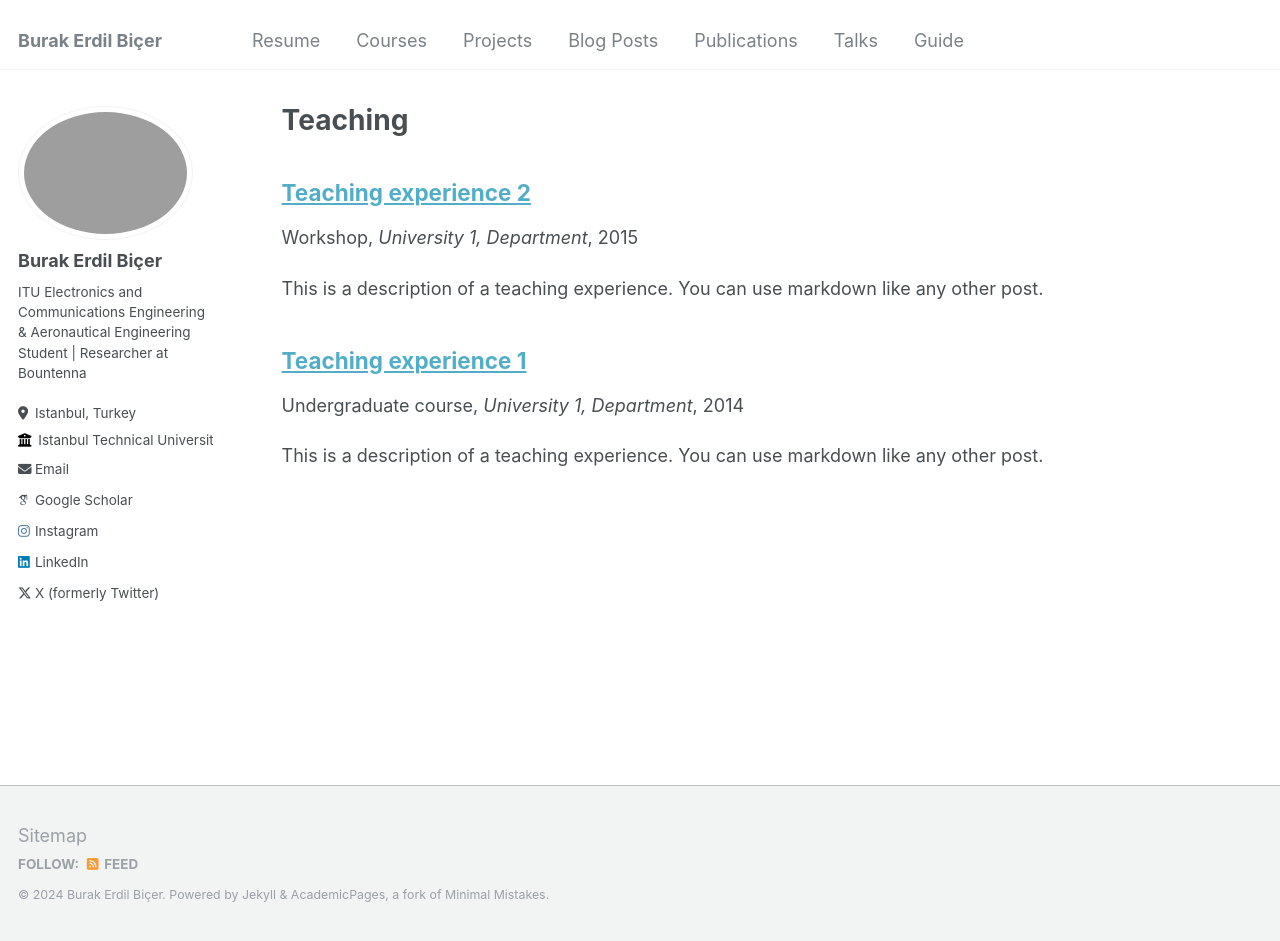
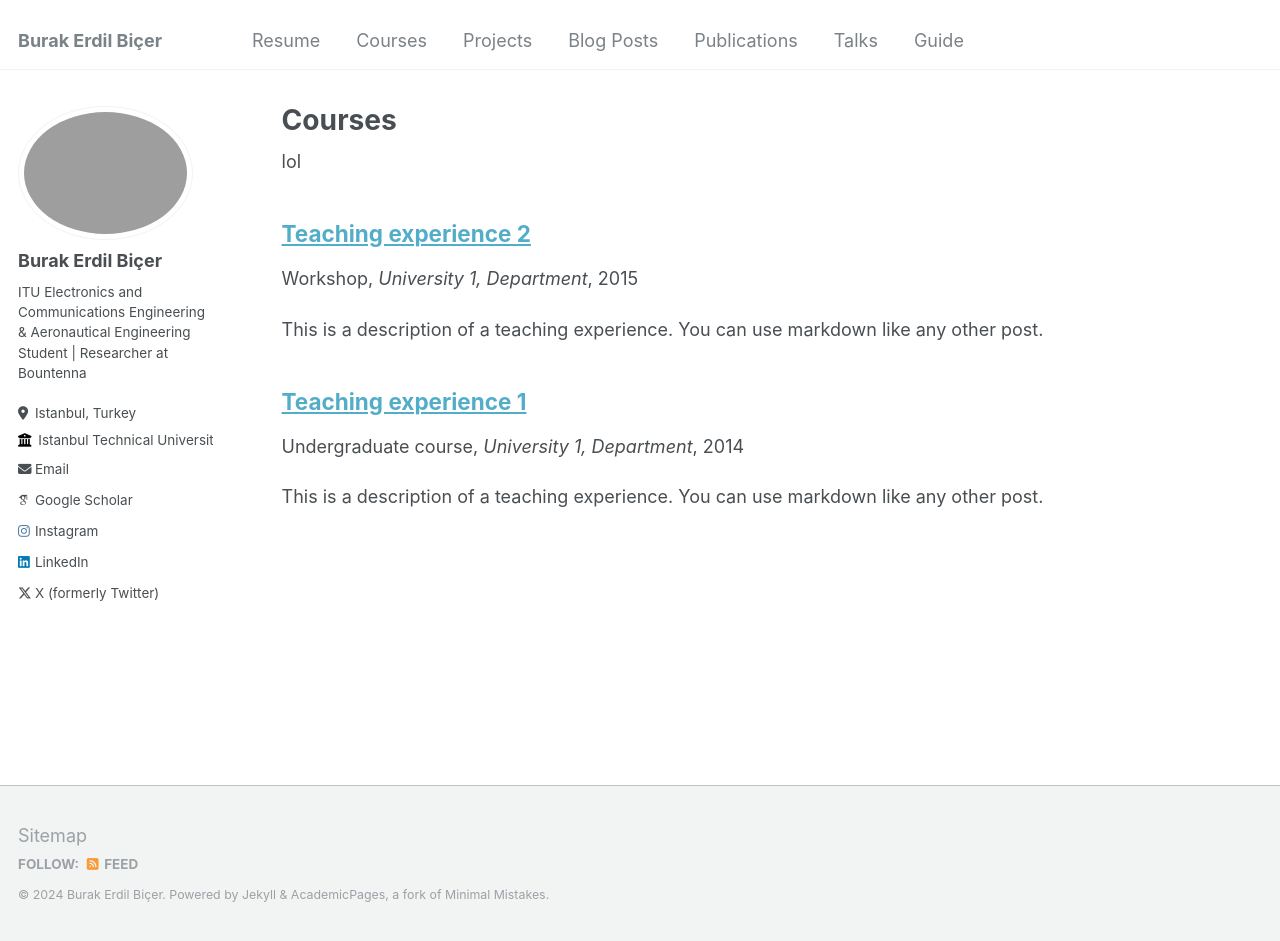
Before and after one commit to burakerdilb/burakerdilb.github.io, a Jekyll site: the page built from _pages/courses.html, in a window 1280 px wide and 941 px high. Built offline with Jekyll 4.4.1, drawn with Linux system fonts in a browser that asks for light colours; some web fonts are replaced.

Commit message:
Update and rename teaching.html to courses.html

```diff
--- a/_pages/teaching.html
+++ b/_pages/courses.html
@@ -1,9 +1,10 @@
 ---
 layout: archive
-title: "Teaching"
-permalink: /teaching/
+title: "Courses"
+permalink: /courses/
 author_profile: true
 ---
+lol
 
 {% include base_path %}
 
```
